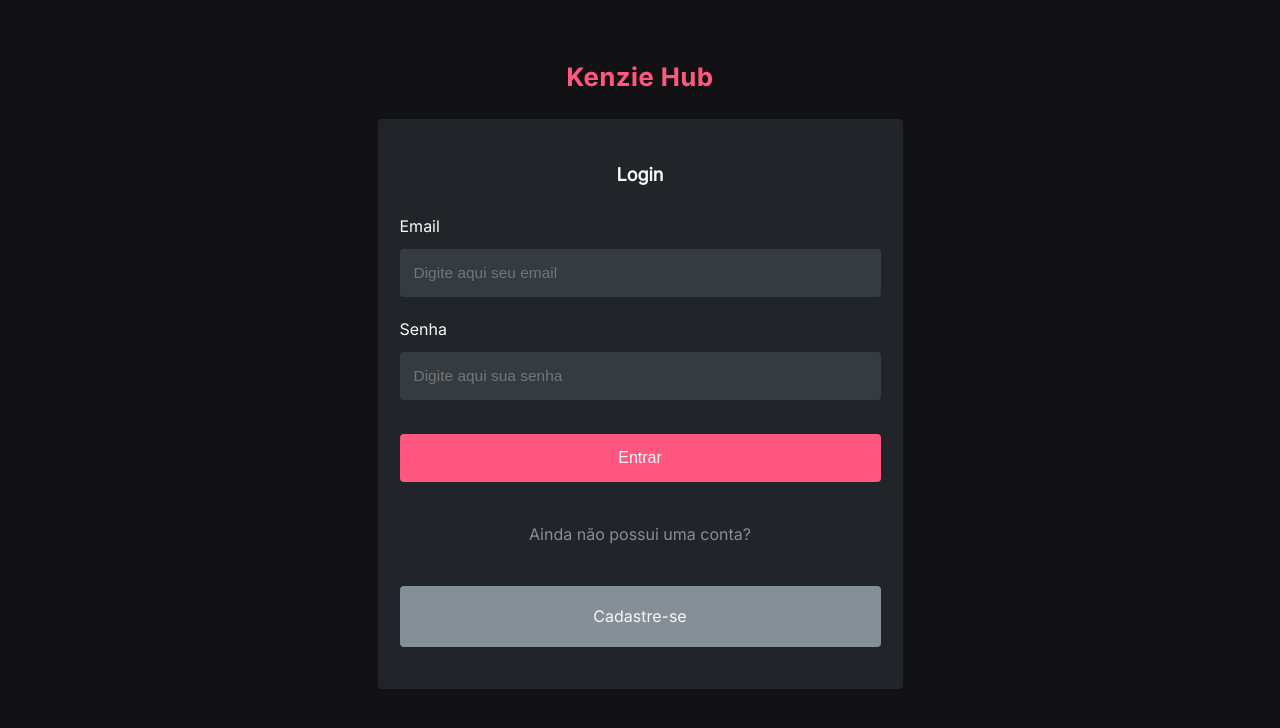
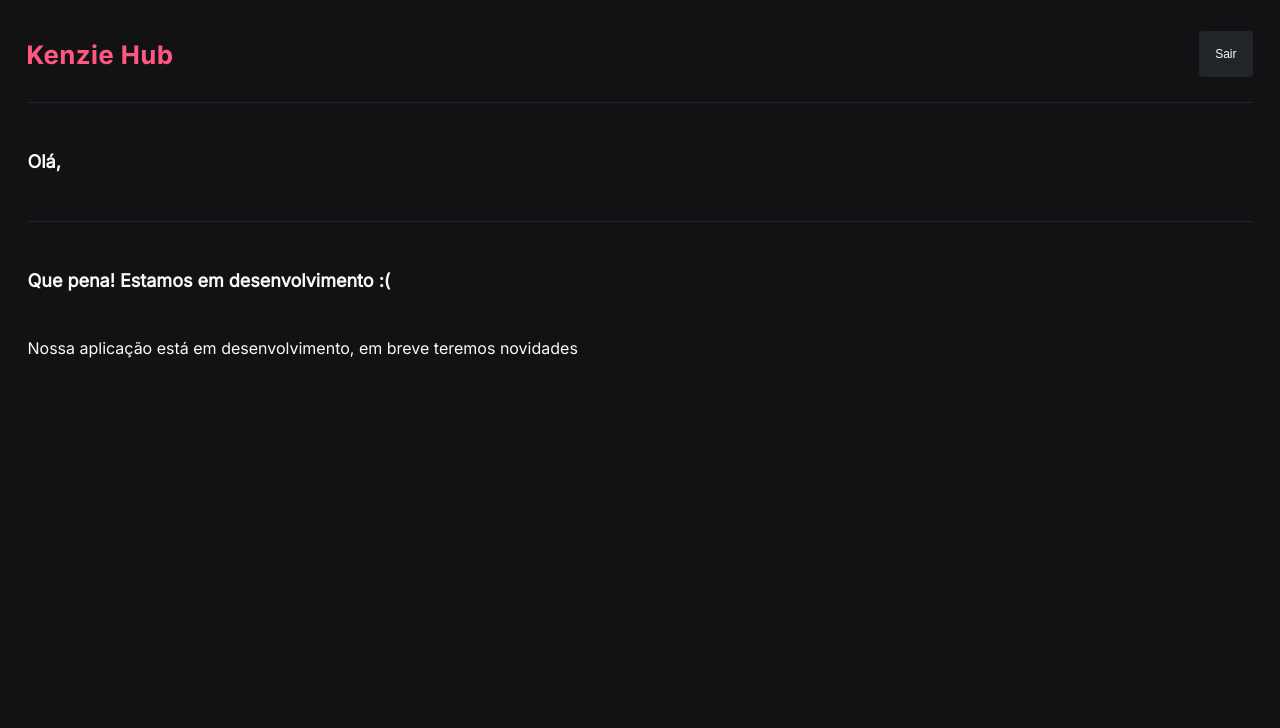
Before and after one commit to arrudo/Kenzie-Hub-arrudo, a React (Vite) app: page /dashboard in a window 1280 px wide. Before the commit this address led to /. Shown: the top 728 px of the page. Built offline with nearby package versions, Linux system fonts and the light colour scheme.

Commit message:
style: identacao

```diff
--- a/src/components/ProtectedRoutes/index.jsx
+++ b/src/components/ProtectedRoutes/index.jsx
@@ -4,5 +4,5 @@ import { Navigate, Outlet } from "react-router-dom";
 
 export const ProtectedRoutes = () => {
   const { user } = useContext(UserContext);
-  return user === [] ? <Outlet /> : <Navigate to="/" />;
+  return user ? <Outlet /> : <Navigate to="/" />;
 };
--- a/src/pages/LoginPage/index.jsx
+++ b/src/pages/LoginPage/index.jsx
@@ -6,7 +6,7 @@ import { useForm } from "react-hook-form";
 import { zodResolver } from "@hookform/resolvers/zod";
 import { LoginSchema } from "../../formScheme";
 import styles from "./style.module.scss";
-import { useContext } from "react";
+import { useContext, useEffect } from "react";
 import { UserContext } from "../../providers/UserContext";
 
 export const LoginPage = () => {
@@ -56,6 +56,11 @@ export const LoginPage = () => {
               Cadastre-se
             </Link>
           </div>
+          <button
+            onClick={() => {
+              console.log(user);
+            }}
+          ></button>
         </Formulary>
       </div>
     </div>
--- a/src/pages/LoginPage/style.module.scss
+++ b/src/pages/LoginPage/style.module.scss
@@ -1,4 +1,4 @@
-.login_page__container{
+.login_page__container {
   margin-top: 50px;
 }
 .form__container {
--- a/src/pages/RegisterPage/index.jsx
+++ b/src/pages/RegisterPage/index.jsx
@@ -22,7 +22,7 @@ export const RegisterPage = () => {
     resolver: zodResolver(RegisterSchema),
   });
 
-  const {registerUser} = useContext(UserContext)
+  const { registerUser } = useContext(UserContext);
 
   const submit = (formData) => {
     registerUser(formData);
--- a/src/providers/UserContext.jsx
+++ b/src/providers/UserContext.jsx
@@ -14,8 +14,8 @@ export const UserProvider = ({ children }) => {
   const loginUser = async (formData) => {
     try {
       const { data } = await api.post("/sessions", formData);
+      localStorage.setItem("@TOKEN", data.token);
       setUser(data.user);
-      localStorage.setItem("@TOKEN", data.token);
       navigate("/dashboard");
     } catch (error) {
       toast.error("Ops! Algo deu errado", {
@@ -45,7 +45,7 @@ export const UserProvider = ({ children }) => {
   };
 
   const logout = () => {
-    setUser({});
+    setUser(null);
     localStorage.removeItem("@TOKEN");
     navigate("/");
   };
@@ -64,6 +64,7 @@ export const UserProvider = ({ children }) => {
           setUser(data);
         } catch (error) {
           console.log(error);
+          setUser({});
           localStorage.removeItem("@TOKEN");
         }
       }
```
Also changed, not shown: .eslintrc.cjs, src/components/Input/style.module.scss (line endings or trailing spaces).
